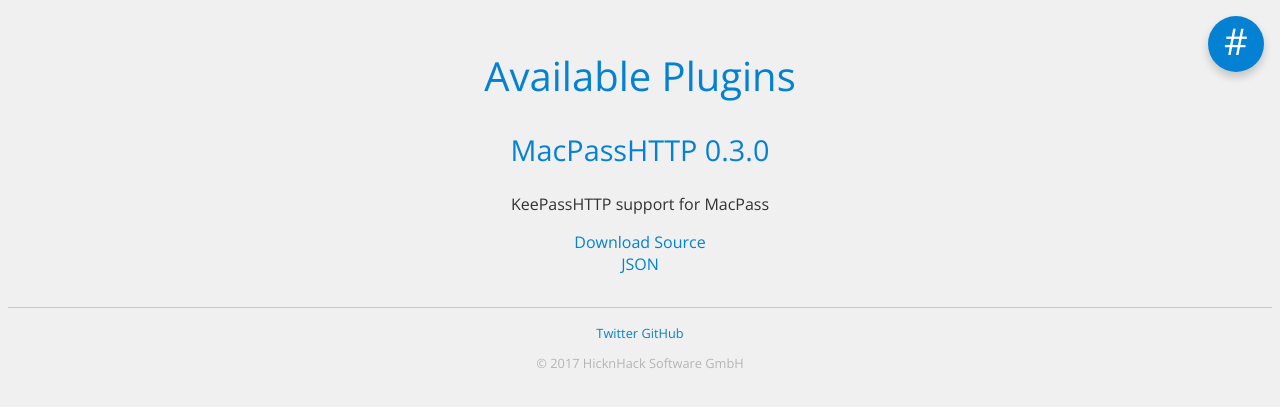
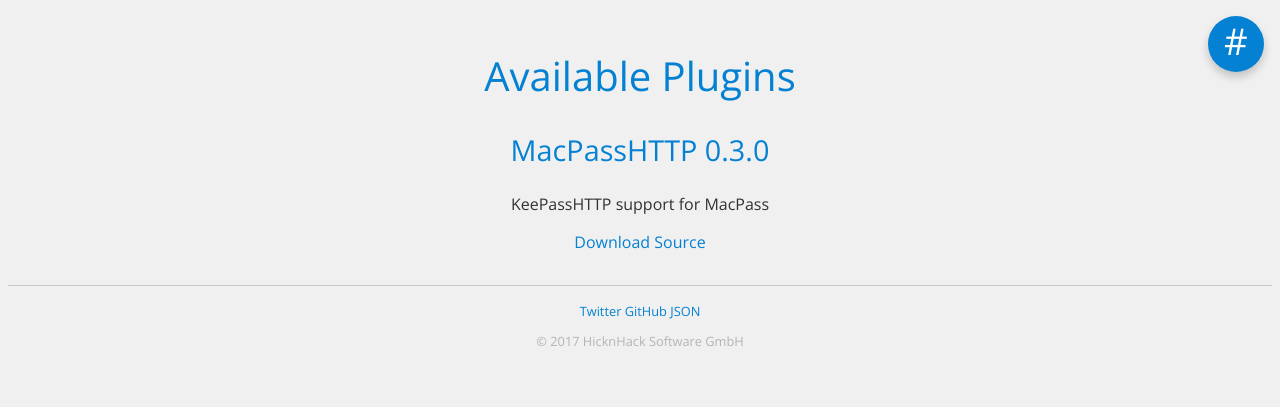
Before and after one commit to MacPass/macpass.github.io, a Jekyll site: the page built from plugins.html, in a window 1280 px wide. Shown: the top 407 px of the page. Built offline with Jekyll 4.4.1, drawn with Linux system fonts in a browser that asks for light colours.

Commit message:
added customizeable footer links

```diff
--- a/_layouts/root.html
+++ b/_layouts/root.html
@@ -26,6 +26,9 @@
 <footer>
     <a href="https://twitter.com/MacPassApp">Twitter</a>
     <a href="https://github.com/mstarke/MacPass">GitHub</a>
+    {% for link in page.footer_links %}
+    <a href="{{ link['url'] }}">{{ link['name'] }}</a>
+    {% endfor %}
     <p>&copy; 2017 HicknHack Software GmbH</p>
 </footer>
 </body>
--- a/plugins.html
+++ b/plugins.html
@@ -1,5 +1,6 @@
 ---
 layout: root
+footer_links: [ { "url" : "/data/plugins.json", "name": "JSON" } ]
 ---
 
 <h1>Available Plugins</h1>
@@ -15,5 +16,3 @@ layout: root
   </div>
 </div>
 {% endfor %}
-
-<a href='data/plugins.json'>JSON</a>
```
